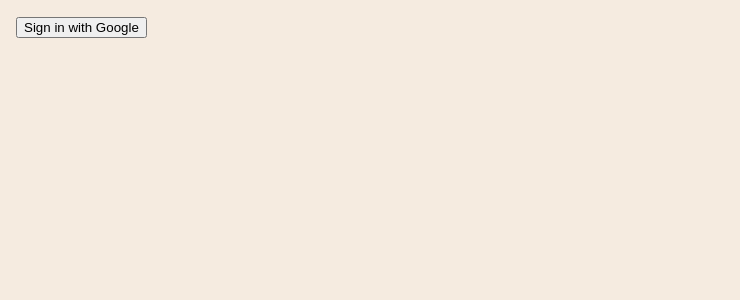
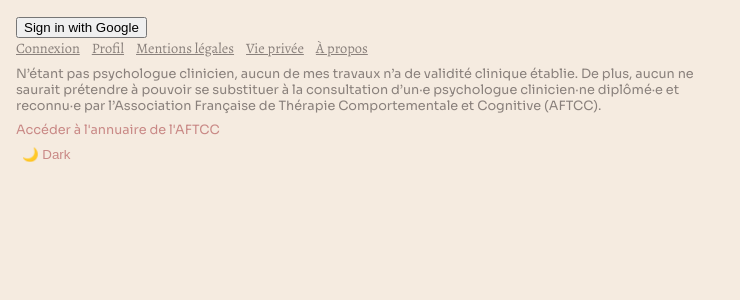
Before and after one commit to alexisbohns/pebbles, a SvelteKit app: page /login in a window 1280 px wide. Shown: the top 300 px of the page, without its empty margins (0-740 px from the left). Built offline with nearby package versions, Linux system fonts and the light colour scheme; no server answers; a web font is replaced by a local one.

Commit message:
introduce profile page (#41)
* introduce profile page

* componentify the footer

* switch login linnk to logout in footer when logged

```diff
--- a/src/app.d.ts
+++ b/src/app.d.ts
@@ -12,6 +12,12 @@ declare global {
 		// interface Locals {}
 		interface PageData {
 			user: User | null;
+			profile?: {
+				full_name: string | null;
+				avatar_url: string | null;
+				role: string | null;
+				created_at: string | null;
+			} | null;
 		}
 		// interface PageState {}
 		// interface Platform {}
--- /dev/null
+++ b/src/lib/components/PageFooter.svelte
@@ -0,0 +1,68 @@
+<script lang="ts">
+	import { goto } from '$app/navigation';
+	import { resolve } from '$app/paths';
+	import ThemeToggle from '$lib/components/ThemeToggle.svelte';
+	import { t } from '$lib';
+	import type { User } from '@supabase/supabase-js';
+
+	let { user = null } = $props<{ user: User | null }>();
+
+	const navigate = (path: `/${string}`) => goto(resolve(path));
+	const handleNavigate = (event: MouseEvent, path: `/${string}`) => {
+		event.preventDefault();
+		navigate(path);
+	};
+	const isAuthenticated = $derived(Boolean(user));
+	const authPath = $derived((user ? '/logout' : '/login') as `/${string}`);
+</script>
+
+<div class="page-footer selectable">
+	<nav class="page-footer__links">
+		<a href={resolve(authPath)} onclick={(event) => handleNavigate(event, authPath)}>
+			{isAuthenticated ? $t('pages.logout.title') : $t('pages.login.title')}
+		</a>
+		<a href={resolve('/profile')} onclick={(event) => handleNavigate(event, '/profile')}>
+			{$t('pages.profile.title')}
+		</a>
+		<a href={resolve('/legal')} onclick={(event) => handleNavigate(event, '/legal')}>
+			{$t('pages.legal.title')}
+		</a>
+		<a href={resolve('/privacy')} onclick={(event) => handleNavigate(event, '/privacy')}>
+			{$t('pages.privacy.title')}
+		</a>
+		<a href={resolve('/about')} onclick={(event) => handleNavigate(event, '/about')}>
+			{$t('pages.about.title')}
+		</a>
+	</nav>
+	<p>{$t('legal.mention')}</p>
+	<a
+		href={`https://${$t('legal.external_link').replace(/^https?:\/\//, '')}`}
+		target="_blank"
+		rel="noopener noreferrer"
+		aria-label={$t('legal.external_label')}
+		title={$t('legal.external_label')}>{$t('legal.external_label')}</a
+	>
+	<ThemeToggle />
+</div>
+
+<style lang="stylus">
+	.page-footer
+		display flex
+		flex-direction column
+		align-items start
+		gap .5rem
+
+		font-size .8rem
+		color var(--e05)
+
+	.page-footer__links
+		display flex
+		flex-wrap wrap
+		gap .75rem
+		font-family var(--f-serif)
+		font-size .9rem
+
+		:global(a)
+			text-decoration underline
+			color inherit
+</style>
--- a/src/lib/i18n/locales/en.yml
+++ b/src/lib/i18n/locales/en.yml
@@ -11,6 +11,12 @@ pages:
     title: Legal Notice
   privacy:
     title: Privacy
+  login:
+    title: Login
+  profile:
+    title: Profile
+  logout:
+    title: Logout
 legal:
   mention: 'As I am not a clinical psychologist, none of my work has established clinical validity. Furthermore, none of it can claim to be a substitute for consulting a qualified clinical psychologist recognized by the French Association of Cognitive and Behavioral Therapy (AFTCC).'
   external_label: Access AFTCC directory
--- a/src/lib/i18n/locales/fr.yml
+++ b/src/lib/i18n/locales/fr.yml
@@ -11,6 +11,12 @@ pages:
     title: Mentions légales
   privacy:
     title: Vie privée
+  login:
+    title: Connexion
+  profile:
+    title: Profil
+  logout:
+    title: Déconnexion
 legal:
   mention: 'N’étant pas psychologue clinicien, aucun de mes travaux n’a de validité clinique établie. De plus, aucun ne saurait prétendre à pouvoir se substituer à la consultation d’un·e psychologue clinicien·ne diplômé·e et reconnu·e par l’Association Française de Thérapie Comportementale et Cognitive (AFTCC).'
   external_label: "Accéder à l'annuaire de l'AFTCC"
--- a/src/routes/+layout.svelte
+++ b/src/routes/+layout.svelte
@@ -1,8 +1,9 @@
 <script lang="ts">
 	import favicon from '$lib/assets/favicon.svg';
+	import PageFooter from '$lib/components/PageFooter.svelte';
 	import '../global.styl';
 
-	let { children } = $props();
+	let { children, data } = $props();
 
 	import { injectSpeedInsights } from '@vercel/speed-insights/sveltekit';
 
@@ -14,3 +15,5 @@
 </svelte:head>
 
 {@render children?.()}
+
+<PageFooter user={data?.user ?? null} />
```
Also changed, not shown: src/routes/+page.svelte (+0 -50 lines), src/routes/profile/+page.server.ts (added, +24 -0 lines), src/routes/profile/+page.svelte (added, +27 -0 lines).
